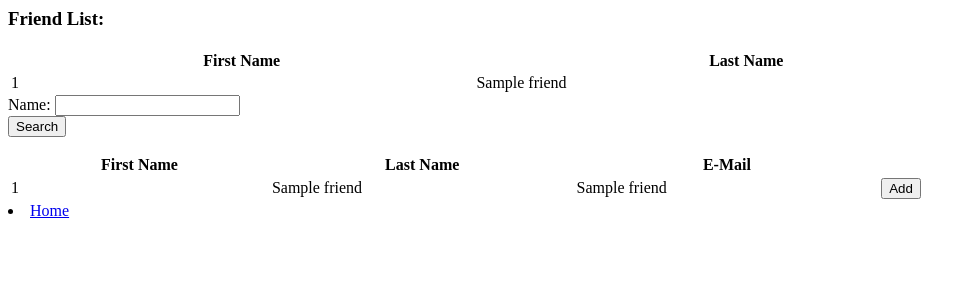
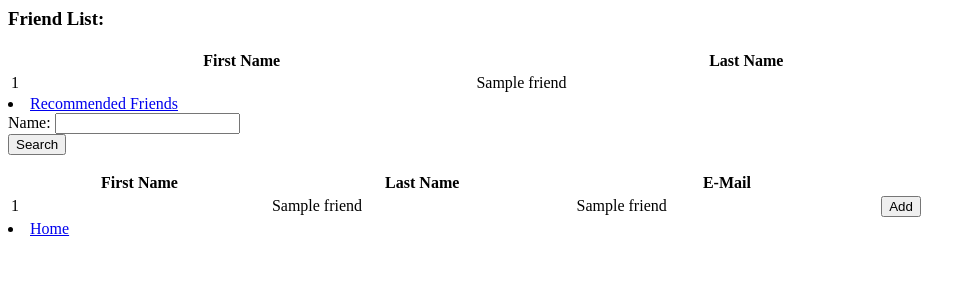
Before and after one commit to jfowlw/PhotoShare-Project, a Flask app: template templates/friends.html in a window 1280 px wide. Shown: the top 300 px of the page, without its empty margins (0-976 px from the left). Run offline with Flask 2, Linux system fonts and the light colour scheme; data comes from the database, SQL or seed files in the repository; the template is opened without the code that fills it: most values are stand-ins (such as "Sample title", 1, 10 or a date in 2020).

Commit message:
Update friends.html

```diff
--- a/templates/friends.html
+++ b/templates/friends.html
@@ -17,6 +17,8 @@
             {% endfor %}
         {% endif %}
     </table>
+
+    <li><a href='/recommendFriends'>Recommended Friends</a></li>
 
     <form method="post" action="{{ url_for('searchFriends') }}">
         <label for="name">Name: </label>
```
